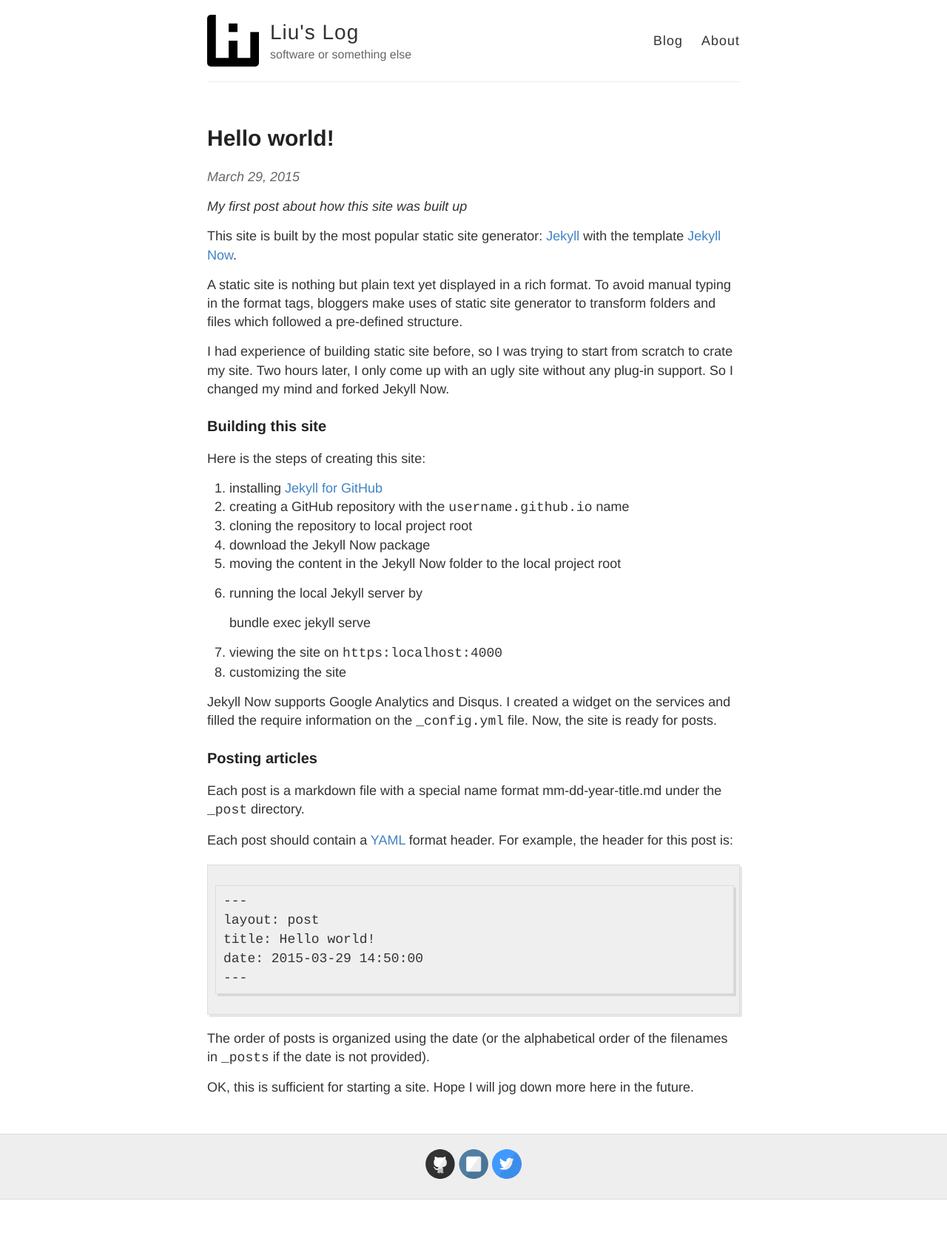
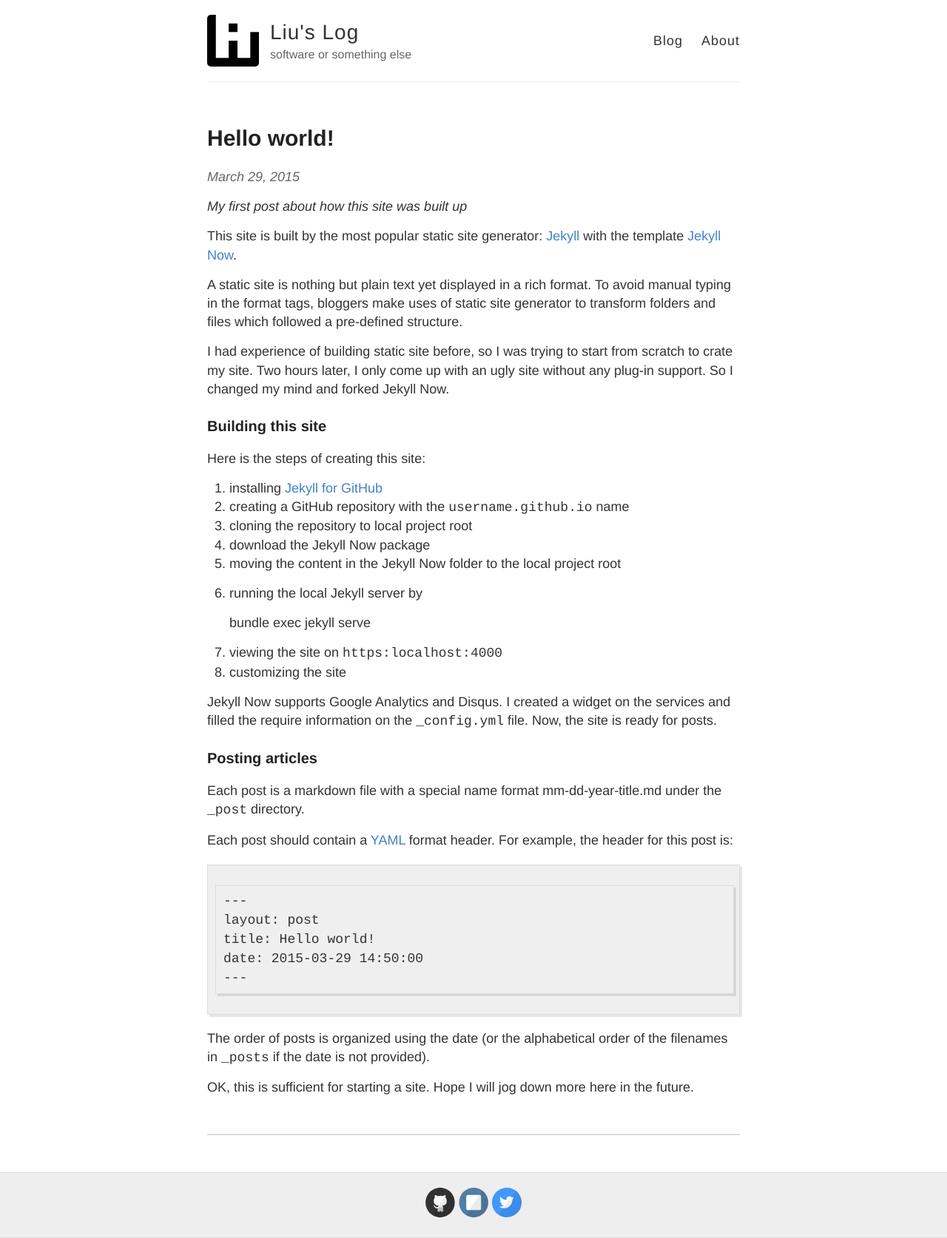
Before and after one commit to chunweiliu/chunweiliu.github.io, a Jekyll site: the page built from _posts/2015-03-29-hello-world.md, in a window 1280 px wide. Shown: the whole page at 74% size. Built offline with Jekyll 4.4.1, drawn with Linux system fonts in a browser that asks for light colours; Markdown is read by kramdown in place of the engine named in the settings; comment, search, counter and statistics services are not loaded; before the commit the page ends 1622 px from its top, so only the background shows below that.

Commit message:
added a footer between the content and the disqus module

```diff
--- a/_layouts/post.html
+++ b/_layouts/post.html
@@ -12,5 +12,9 @@
     {{ content }}
   </div>
 
+  <div class="wrapper-footer">
+    <div class="container"></div>
+  </div>
+
   {% include disqus.html %}
 </article>
```
